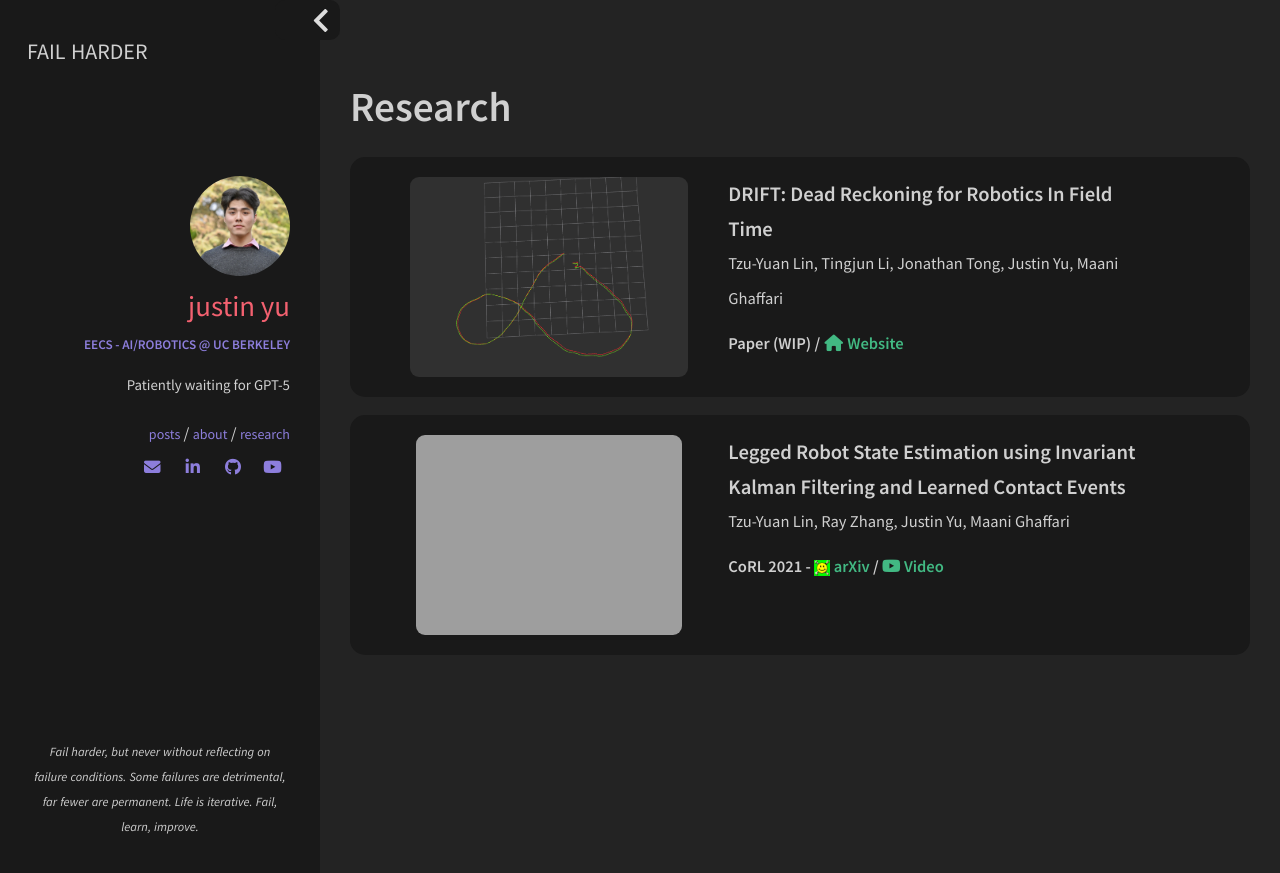
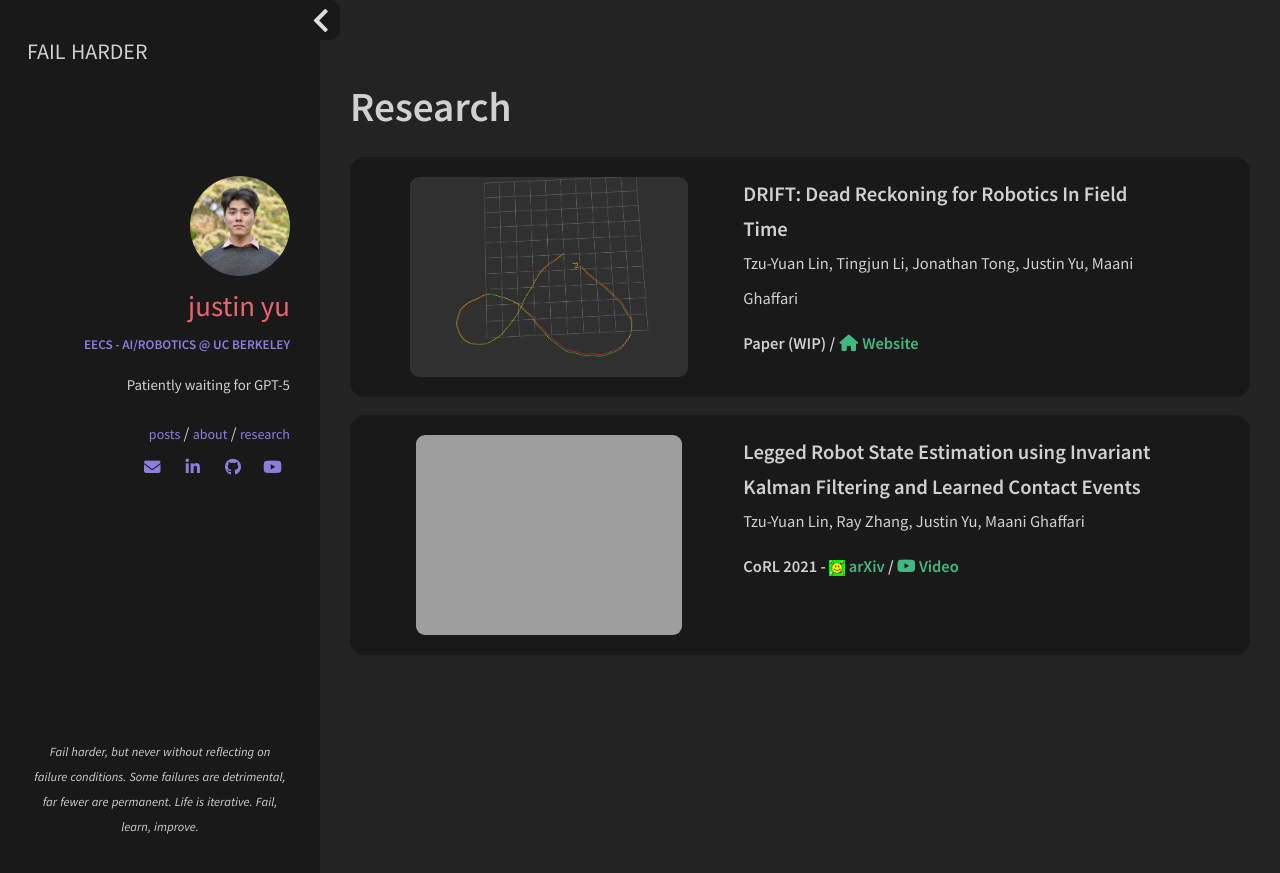
Before and after one commit to uynitsuj/uynitsuj.github.io, a Jekyll site: the page built from gresearch.html, in a window 1280 px wide. Shown: the top 873 px of the page. Built offline with Jekyll 4.4.1, drawn with Linux system fonts in a browser that asks for light colours; nearby versions of some CDN libraries.

Commit message:
new card inline margin

```diff
--- a/_includes/sections/projects.html
+++ b/_includes/sections/projects.html
@@ -9,7 +9,7 @@
                 src="{{ site.url }}/img/robots/{{ project.image }}" alt="{{ site.url }}/img/robots/{{ project.image }}"
                 height="230">
         </div>
-        <div class="col m6 card-desc">
+        <div class="col m6 card-desc" style="margin-inline:15px;">
             <!-- TITLE -->
             <h4 style="margin: 0">{{ project.name }}</h4>
 
--- a/_includes/sections/research.html
+++ b/_includes/sections/research.html
@@ -6,7 +6,7 @@
             <img align="middle" class="hidden-md" style="margin:auto;border-radius:9px;display:block"
                 src="{{ site.url }}/img/pub/DRIFT.png" alt="{{ site.url }}/img/pub/DRIFT.png" height="200">
         </div>
-        <div class="col m6 card-desc">
+        <div class="col m6 card-desc" style="margin-inline:15px;">
             <!-- TITLE -->
             <h4 style="margin: 0">DRIFT: Dead Reckoning for Robotics In Field Time</h4>
             <!-- AUTHORS -->
@@ -30,9 +30,9 @@
             <img align="middle" class="hidden-md" style="margin:auto;border-radius:9px;display:block"
                 src="{{ site.url }}/img/pub/cheetah.png" alt="{{ site.url }}/img/pub/cheetah.png" height="200">
         </div>
-        <div class="col m6 card-desc">
+        <div class="col m6 card-desc" style="margin-inline:15px;">
             <!-- TITLE -->
-            <h4 style="margin: 0">Legged Robot State Estimation using Invariant Kalman Filtering and Learned Contact
+            <h4 style=" margin: 0">Legged Robot State Estimation using Invariant Kalman Filtering and Learned Contact
                 Events</h4>
             <!-- AUTHORS -->
             Tzu-Yuan Lin, Ray Zhang, Justin Yu, Maani Ghaffari
```
